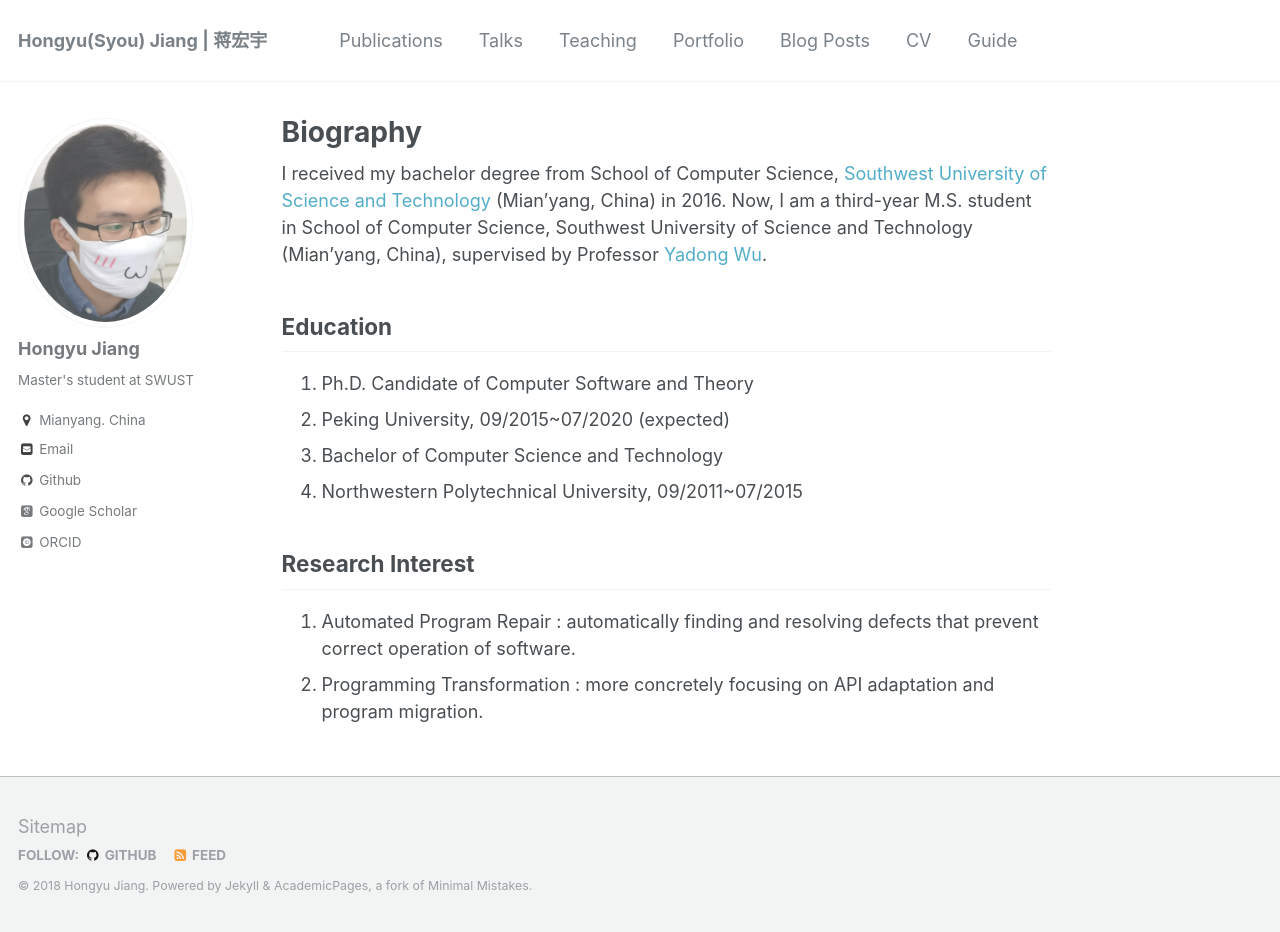
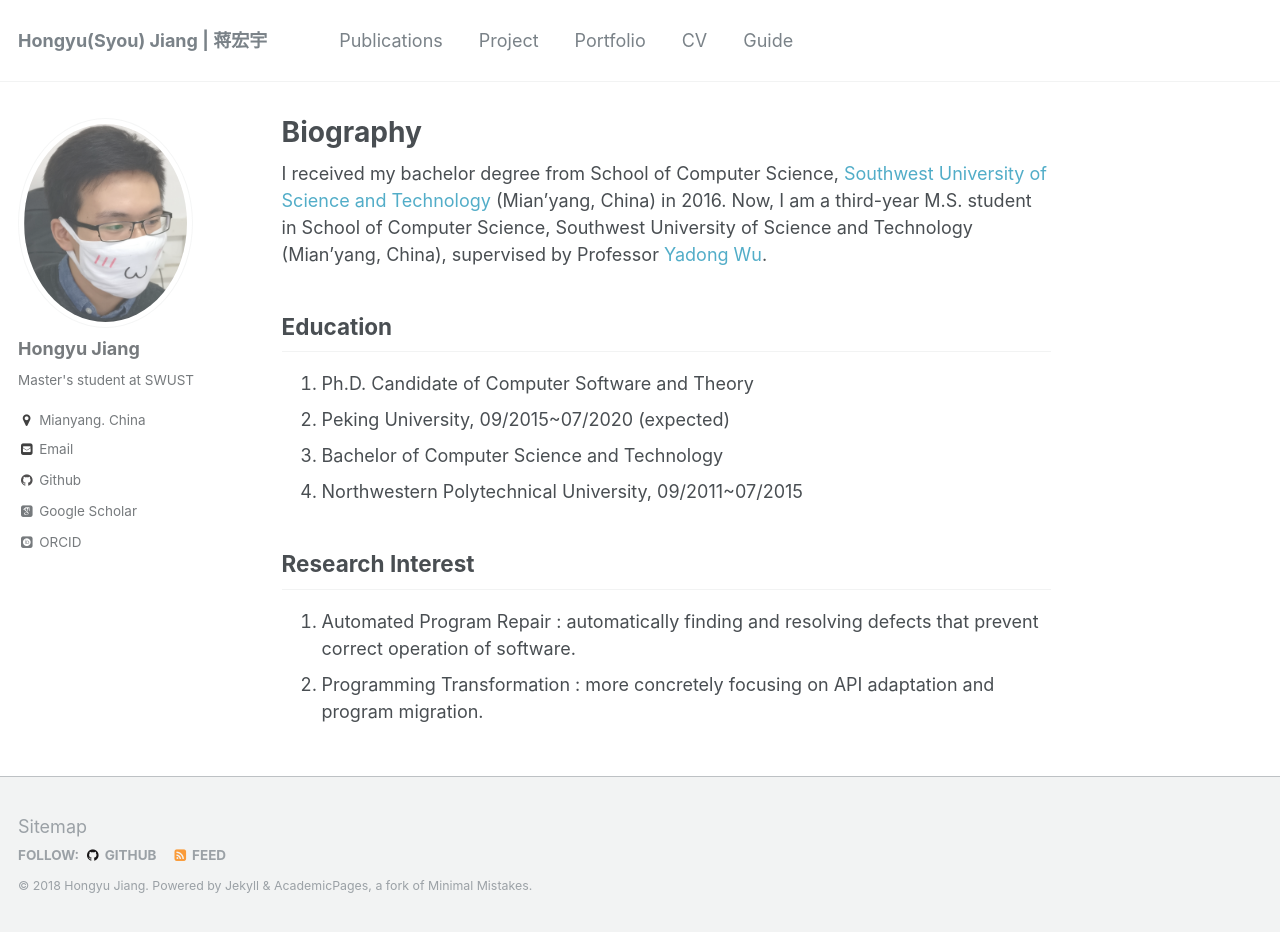
Before and after one commit to HongyuJiang/hongyujiang.github.io, a Jekyll site: the page built from _pages/about.md, in a window 1280 px wide and 932 px high. Built offline with Jekyll 4.4.1, drawn with Linux system fonts in a browser that asks for light colours; some web fonts are replaced.

Commit message:
reorganization

```diff
--- a/_data/navigation.yml
+++ b/_data/navigation.yml
@@ -3,17 +3,11 @@ main:
   - title: "Publications"
     url: /publications/
 
-  - title: "Talks"
-    url: /talks/
-
-  - title: "Teaching"
-    url: /teaching/
+  - title: "Project"
+    url: /project/
 
   - title: "Portfolio"
     url: /portfolio/
-
-  - title: "Blog Posts"
-    url: /year-archive/
 
   - title: "CV"
     url: /cv/
```
